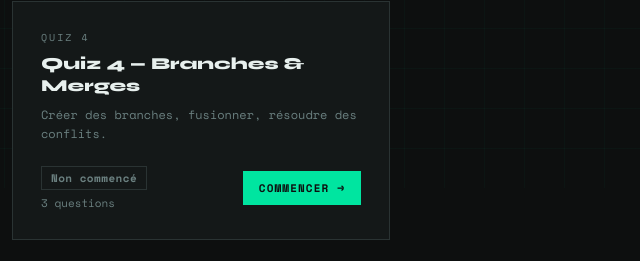
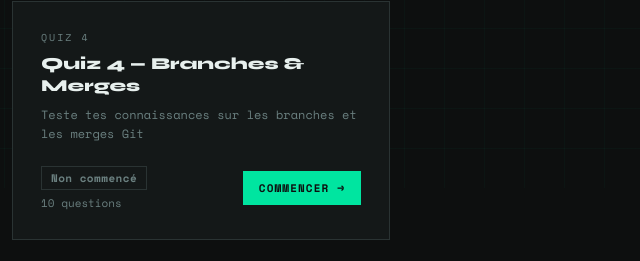
Before and after one commit to erwaan/git-quiz, a plain HTML site: page index.html in a window 1280 px wide. Shown: the part 612-873 px from the top of the page, 636-1276 px from the left. Drawn offline with nearby package versions, Linux system fonts and the light colour scheme.

Commit message:
new quiz 4

```diff
--- a/index.html
+++ b/index.html
@@ -778,45 +778,121 @@ const QUIZZES = [
   {
     id: "git-branches",
     title: "Quiz 4 — Branches & Merges",
-    desc: "Créer des branches, fusionner, résoudre des conflits.",
+    desc: "Teste tes connaissances sur les branches et les merges Git",
     questions: [
       {
-        q: "Quelle commande crée une nouvelle branche <em>et</em> se positionne dessus immédiatement ?",
+        q: "Quel est le principal avantage d'utiliser des branches Git ?",
         choices: [
-          "<code>git branch ma-branche</code>",
-          "<code>git checkout ma-branche</code>",
-          "<code>git checkout -b ma-branche</code>",
-          "<code>git merge ma-branche</code>"
+          "Accélérer les commits",
+          "Travailler sur différentes versions sans impacter le code principal",
+          "Supprimer automatiquement les bugs",
+          "Améliorer les performances du code"
+        ],
+        answer: 1,
+        explain: "Les branches permettent de travailler en parallèle sans perturber la branche principale."
+      },
+      {
+        q: "Dans l’analogie du roman, que représente la branche <code>main</code> ?",
+        choices: [
+          "Une version brouillon",
+          "Une fin alternative",
+          "L’histoire officielle",
+          "Une sauvegarde automatique"
         ],
         answer: 2,
-        explain: "<code>git checkout -b ma-branche</code> crée la branche et s'y positionne en une seule commande. Depuis Git 2.23 on peut aussi utiliser <code>git switch -c ma-branche</code>."
+        explain: "La branche main représente l’histoire officielle du projet."
       },
       {
-        q: "Sur quelle branche doit-on se trouver pour fusionner <code>feature</code> dans <code>main</code> ?",
+        q: "Pourquoi créer une branche pour une nouvelle fonctionnalité ?",
         choices: [
-          "Sur la branche <code>feature</code>",
-          "Sur la branche <code>main</code>",
-          "Peu importe, Git détecte automatiquement",
-          "Sur une nouvelle branche <code>merge-branch</code>"
+          "Pour supprimer le projet principal",
+          "Pour éviter de faire des commits",
+          "Pour isoler le développement sans casser le code stable",
+          "Pour accélérer Git"
+        ],
+        answer: 2,
+        explain: "Cela permet de développer sans impacter la version stable."
+      },
+      {
+        q: "Quelle commande permet de voir les branches existantes ?",
+        choices: [
+          "git status",
+          "git branch",
+          "git log",
+          "git show"
         ],
         answer: 1,
-        explain: "Pour fusionner <code>feature</code> dans <code>main</code>, il faut d'abord se positionner sur <code>main</code> (<code>git checkout main</code>), puis exécuter <code>git merge feature</code>."
+        explain: "git branch liste les branches et indique la branche actuelle avec un *."
       },
       {
-        q: "Qu'est-ce qu'un conflit de merge dans Git ?",
+        q: "Que fait la commande <code>git switch nom-branche</code> ?",
         choices: [
-          "Une erreur réseau lors d'un push",
-          "Deux commits avec le même message",
-          "Des modifications incompatibles sur les mêmes lignes dans deux branches différentes",
-          "Un push refusé par le serveur distant"
+          "Supprime une branche",
+          "Fusionne une branche",
+          "Change de branche",
+          "Crée une branche"
         ],
         answer: 2,
-        explain: "Un conflit survient quand deux branches ont modifié les mêmes lignes d'un fichier de façon différente. Git ne peut pas décider automatiquement quelle version garder : il faut le résoudre manuellement."
+        explain: "git switch permet de se déplacer d’une branche à une autre."
+      },
+      {
+        q: "Pourquoi Git peut refuser un <code>git switch</code> ?",
+        choices: [
+          "La branche n'existe pas",
+          "Le réseau est lent",
+          "Des modifications non commit pourraient être écrasées",
+          "Le dépôt est vide"
+        ],
+        answer: 2,
+        explain: "Git protège vos modifications non commit pour éviter de les perdre."
+      },
+      {
+        q: "Quelle commande permet de fusionner une branche dans la branche actuelle ?",
+        choices: [
+          "git merge",
+          "git join",
+          "git combine",
+          "git attach"
+        ],
+        answer: 0,
+        explain: "git merge permet d'intégrer une branche dans la branche courante."
+      },
+      {
+        q: "Quel type de branche correspond à une correction urgente en production ?",
+        choices: [
+          "feature/",
+          "bugfix/",
+          "hotfix/",
+          "test/"
+        ],
+        answer: 2,
+        explain: "Les branches hotfix sont utilisées pour corriger rapidement en production."
+      },
+      {
+        q: "Que signifie le marqueur <code>&lt;&lt;&lt;&lt;&lt;&lt;&lt; HEAD</code> lors d’un conflit ?",
+        choices: [
+          "Fin du conflit",
+          "Début de votre version",
+          "Début de la version distante",
+          "Erreur Git"
+        ],
+        answer: 1,
+        explain: "Ce marqueur indique le début de votre version dans un conflit."
+      },
+      {
+        q: "Que faut-il faire après avoir résolu un conflit ?",
+        choices: [
+          "Supprimer le dépôt",
+          "Redémarrer Git",
+          "Faire add, commit puis push",
+          "Créer une nouvelle branche"
+        ],
+        answer: 2,
+        explain: "Après résolution : git status, git add, git commit, puis git push."
       }
     ]
   }
 ];
-
 /* ===================================================================
    MOTEUR DU QUIZ — ne pas modifier sauf si vous savez ce que vous faites
 =================================================================== */
```
